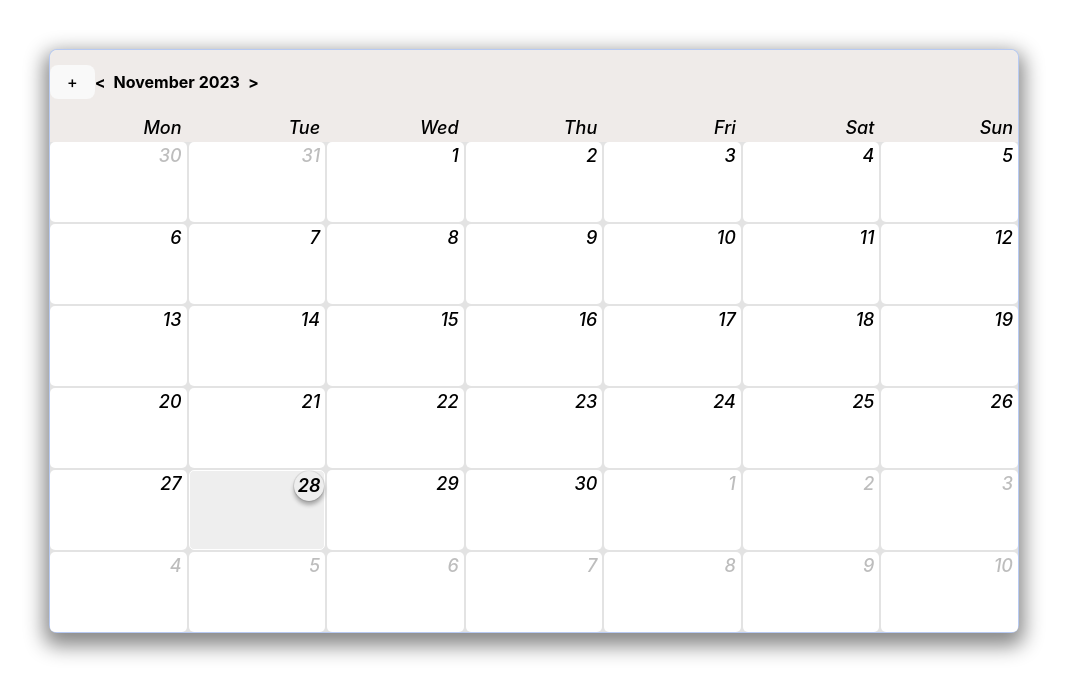
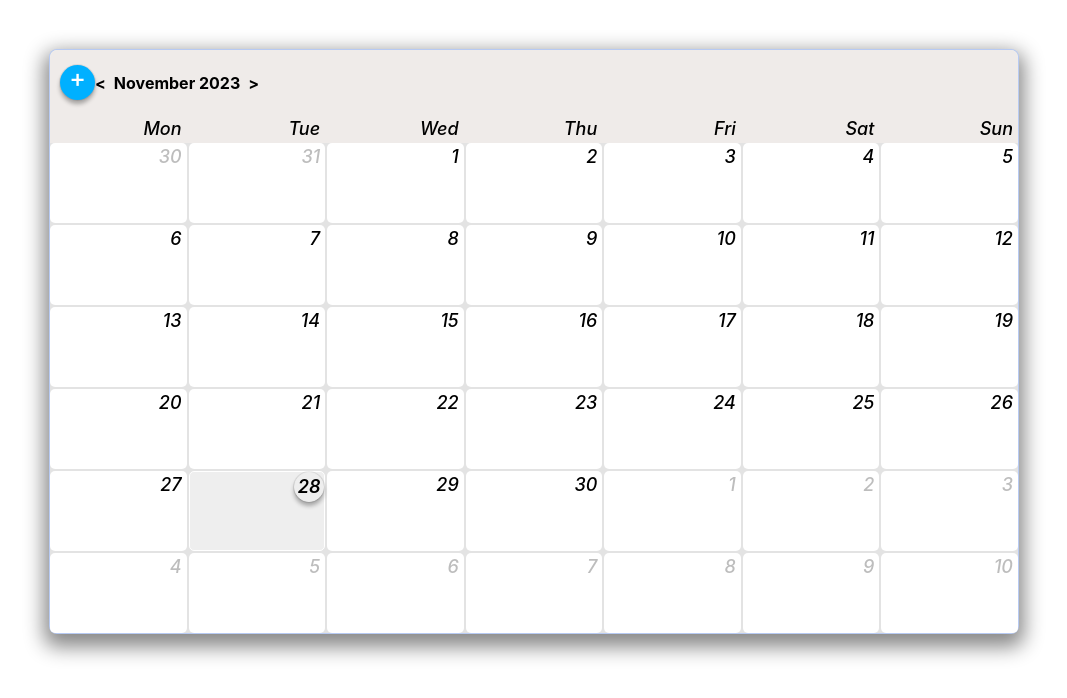
Before and after one commit to sergejmiroshnichenko/event_calendar_app, a React (Vite) app: page / in a window 1280 px wide. Shown: the top 698 px of the page, without its empty margins (106-1173 px from the left). Built offline with nearby package versions, Linux system fonts and the light colour scheme.

Commit message:
feat: added validation form

```diff
--- a/src/App.tsx
+++ b/src/App.tsx
@@ -4,7 +4,7 @@ import 'dayjs/locale/en-gb.js';
 import { Calendar } from 'components/Calendar/Calendar.tsx';
 import { Stack, styled } from '@mui/material';
 import { Header } from 'components/Header/Header.tsx';
-import { useState } from 'react';
+import { useEffect, useState } from 'react';
 import { Modal } from 'components/Modal/Modal.tsx';
 import { getRandomColor } from 'services/getRandomColor.ts';
 import Update from 'assets/update.svg';
@@ -48,6 +48,7 @@ const EventDate = styled('input')`
   width: 55%;
   position: relative;
 `;
+
 const EventTime = styled('input')`
   ${inputStyles};
   width: 30%;
@@ -64,6 +65,8 @@ const EventDescriptionWrapper = styled('div')`
   position: relative;
 `;
 
+const EventTitleWrapper = styled('div')``;
+
 const UpdateIcon = styled('img')`
   position: absolute;
   right: 0;
@@ -78,6 +81,7 @@ interface IEvent {
   id?: string;
   background?: string;
   createdAt?: string;
+  lastUpdatedTime?: string | null;
 }
 
 function App() {
@@ -105,11 +109,26 @@ function App() {
     date: dayjs().format('YYYY-MM-DD'),
     time: '',
     createdAt: '',
+    lastUpdatedTime: null,
   });
 
   console.log(event);
 
   const [method, setMethod] = useState('');
+
+  const [titleError, setTitleError] = useState('');
+
+  const [isFormValid, setIsFormValid] = useState(false);
+
+  useEffect(() => {
+    const isTitleDuplicate = events.some(eventEl => eventEl.title === event.title);
+
+    if (!event.title || titleError || isTitleDuplicate) {
+      setIsFormValid(false);
+    } else {
+      setIsFormValid(true);
+    }
+  }, [event.title, events, titleError]);
 
   const prevMonthHandler = () => {
     setToday(prev => prev.subtract(1, 'month'));
@@ -132,13 +151,8 @@ function App() {
     });
   };
 
-  // const openCreate = (methodeName: string) => {
-  //   console.log(methodeName);
-  //   // setMethod(methodeName);
-  //   addEvent();
-  // };
-
   const addEvent = () => {
+    const currentTime = dayjs().format('DD.MM.YYYY HH:mm');
     const eventIndex = events.findIndex(eventElem => eventElem.id === event.id);
 
     if (eventIndex === -1) {
@@ -146,13 +160,15 @@ function App() {
         ...event,
         id: String(events.length + 1),
         background: getRandomColor(),
-        createdAt: dayjs().format('DD.MM.YYYY HH:mm'),
+        createdAt: currentTime,
+        lastUpdatedTime: null,
       };
       localStorage.setItem('events', JSON.stringify([...events, newEvent]));
       setEvents(prevEvents => [...prevEvents, newEvent]);
     } else {
       const updatedEvents = structuredClone(events);
-      updatedEvents[eventIndex] = event;
+      const updatedEvent = { ...event, lastUpdatedTime: currentTime };
+      updatedEvents[eventIndex] = updatedEvent;
       setEvents(updatedEvents);
       localStorage.setItem('events', JSON.stringify(updatedEvents));
     }
@@ -173,6 +189,12 @@ function App() {
       ...prevState,
       [field]: text,
     }));
+
+    if (field === 'title' && !text) {
+      setTitleError('title can\'t be empty');
+    } else {
+      setTitleError('');
+    }
   };
 
   const removeEvent = e => {
@@ -207,9 +229,12 @@ function App() {
           <form>
             {method === 'Update' && (
               <p style={{ color: '#9e9e9e', fontSize: '0.85rem', fontStyle: 'italic' }}>
-                Created at {event.createdAt}
+                {event.lastUpdatedTime
+                  ? `Updated at ${event.lastUpdatedTime}`
+                  : `Created at ${event.createdAt}`}
               </p>
             )}
+            <EventTitleWrapper>
               <EventTitle
                 type="text"
                 placeholder={'Title goes here'}
@@ -217,6 +242,8 @@ function App() {
                 value={event.title}
                 onChange={({ target }) => eventChangeHandler(target.value, 'title')}
               />
+              {titleError && <span style={{ color: 'red' }}>{titleError}</span>}
+            </EventTitleWrapper>
             <EventDescriptionWrapper>
               <EventDescription
                 placeholder={'Description'}
@@ -247,11 +274,13 @@ function App() {
             )}
 
             <button
+              disabled={!isFormValid}
               onClick={e => {
                 e.preventDefault();
                 addEvent();
                 setModalActive(false);
                 resetForm();
+                setMethod('');
               }}>
               SAVE
             </button>
--- a/src/components/Header/Header.tsx
+++ b/src/components/Header/Header.tsx
@@ -13,6 +13,21 @@ const ButtonWrapper = styled.button`
   outline: unset;
   padding: 0;
   margin: 0;
+`;
+
+const ButtonCreate = styled.button`
+  border-radius: 50%;
+  width: 35px;
+  height: 35px;
+  box-shadow:
+    rgba(0, 0, 0, 0.08) 0 0 0 1px,
+    rgba(0, 0, 0, 0.3) 0 4px 4px 0;
+  display: flex;
+  justify-content: center;
+  font-size: 25px;
+  padding: 0;
+  background: #00b0ff;
+  color: white;
 `;
 
 const CurrentMonthButton = styled(ButtonWrapper)`
@@ -46,17 +61,17 @@ export const Header: FC<HeaderProps> = ({
         background: '#efebe9',
         display: 'flex',
         alignItems: 'center',
-        padding: '15px 0',
+        padding: '15px 10px',
         borderStartStartRadius: 7,
         borderStartEndRadius: 7,
       }}>
-      <button
+      <ButtonCreate
         onClick={() => {
           setModalActive(true);
           // openCreate('Create');
         }}>
         {/*{method}*/}+
-      </button>
+      </ButtonCreate>
       <ButtonWrapper onClick={prevMonthHandler}>&#60;</ButtonWrapper>
       <CurrentMonthButton onClick={currentMonthHandler}>{startDayOfWeek}</CurrentMonthButton>
       <ButtonWrapper onClick={nextMonthHandler}>&#62;</ButtonWrapper>
```
Lines whose indentation alone changed are shown as unchanged.
